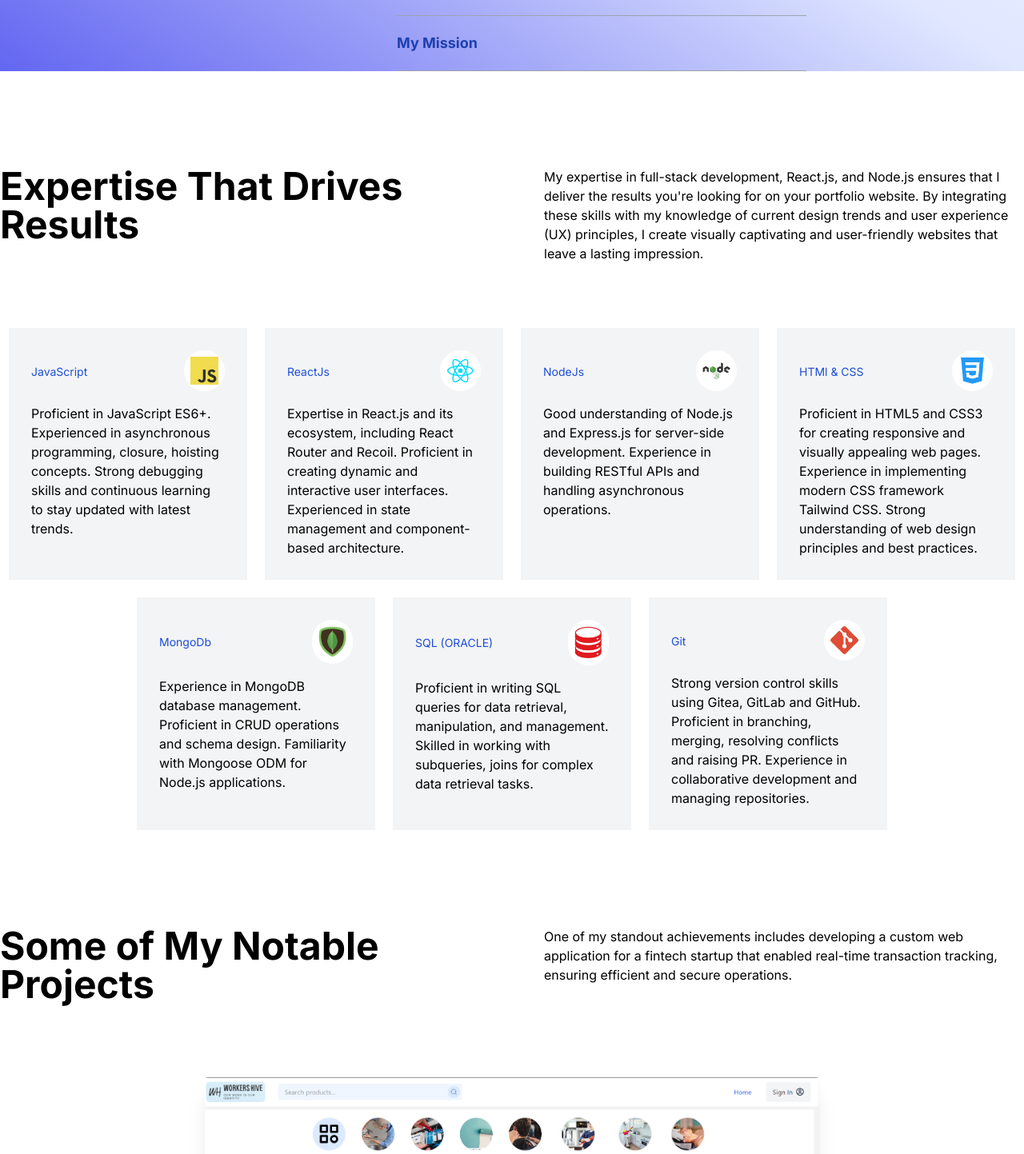
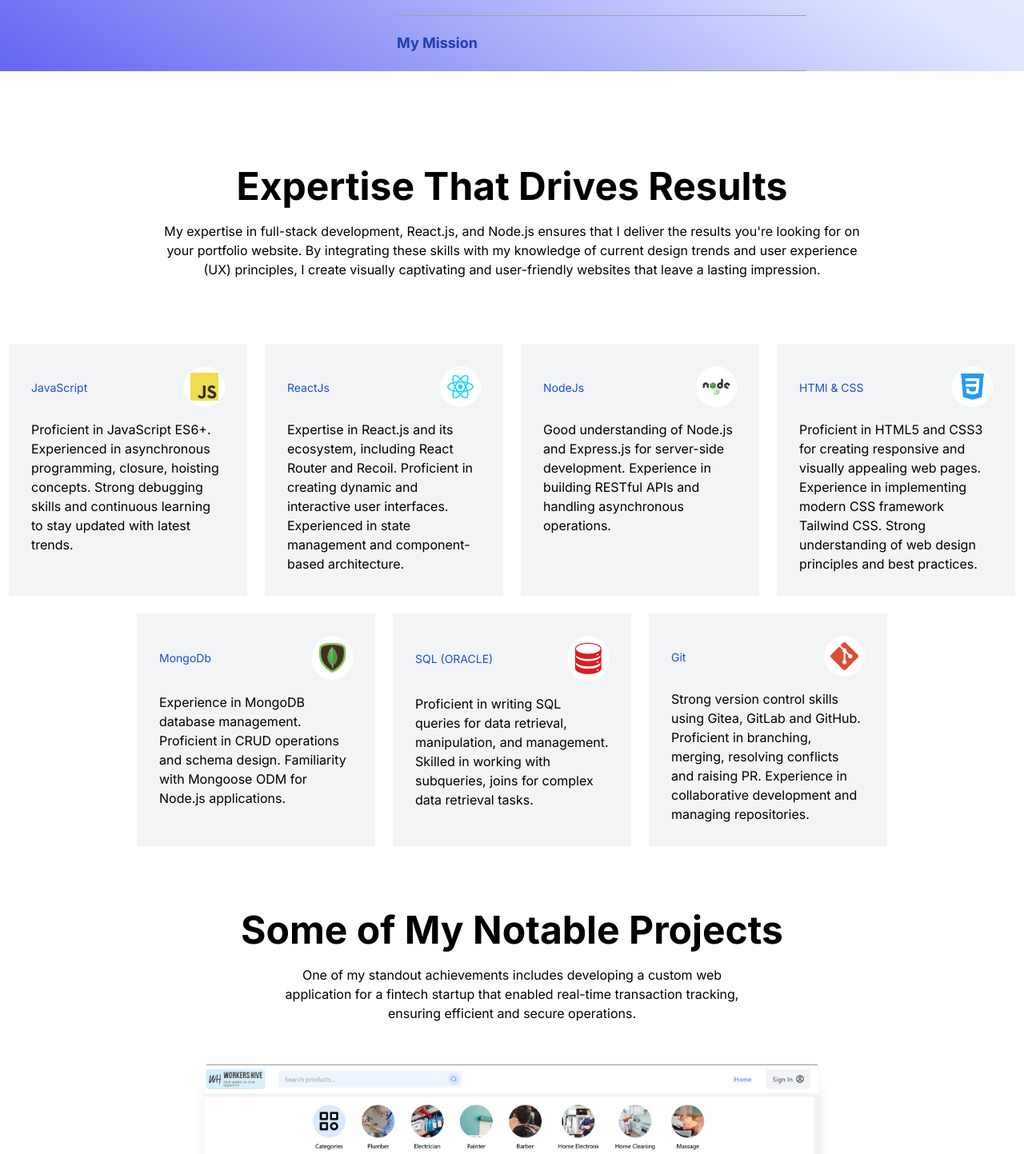
Before and after one commit to chinmaya-kumar-behera/portfolio, a Next.js app in the folder web/: page / in a window 1280 px wide. Shown: the part 2340-3783 px from the top of the page at 80% size. Built offline with nearby package versions, Linux system fonts and the light colour scheme.

Commit message:
UI : update

```diff
--- a/web/views/experience/Experience.js
+++ b/web/views/experience/Experience.js
@@ -73,8 +73,8 @@ const Experience = () => {
           </div>
 
           {/* ---- */}
-          <div className="w-full lg:w-2/5 px-5 py-2 flex items-center">
-            <div className="relative h-[450px] space-y-3  bg-opacity-15 w-full rounded ">
+          <div className="w-full lg:w-2/5 px-0 lg:px-5 py-2 flex items-center">
+            <div className="relative h-[300px] md:[400px] lg:h-[450px] space-y-3 w-full rounded ">
               <div className="h-1/2 w-full flex justify-end items-end gap-3">
                 <div className="relative w-[15%] h-[20%] bg-blue-300">{ImageComp}</div>
                 <div className="relative w-[25%] h-[90%] bg-blue-300">{ImageComp}</div>
--- a/web/views/project/Project.js
+++ b/web/views/project/Project.js
@@ -203,14 +203,16 @@ const Project = () => {
   return (
     <main id="projects" className="min-h-screen space-y-3">
       <PageContainer className={"px-4 lg:px-0 py-5 lg:py-0"}>
-        <div className="flex flex-col lg:flex-row py-10 lg:py-20 gap-10 lg:gap-20">
-          <div className="w-full lg:w-1/2 flex flex-col font-bold text-3xl lg:text-5xl">
+        <div className="w-full text-center py-10 space-y-5">
+          <div className="w-full  font-bold text-3xl lg:text-5xl">
             <h1 className="">Some of My Notable Projects</h1>
           </div>
-          <div className="w-full lg:w-1/2">
-            One of my standout achievements includes developing a custom web
-            application for a fintech startup that enabled real-time transaction
-            tracking, ensuring efficient and secure operations.
+          <div className="max-w-xl mx-auto">
+            <p>
+              One of my standout achievements includes developing a custom web
+              application for a fintech startup that enabled real-time
+              transaction tracking, ensuring efficient and secure operations.
+            </p>
           </div>
         </div>
       </PageContainer>
--- a/web/views/skill/Skills.js
+++ b/web/views/skill/Skills.js
@@ -98,11 +98,11 @@ const Skills = () => {
   return (
     <main id="skills" className="py-10">
       <PageContainer className={"px-4 lg:px-0 py-5 lg:py-0"}>
-        <div className="flex flex-col lg:flex-row py-10 lg:py-20 gap-10 lg:gap-20">
-          <div className="w-full lg:w-1/2 flex flex-col font-bold text-3xl lg:text-5xl">
+        <div className="py-10 lg:py-20 space-y-5 text-center">
+          <div className="w-full font-bold text-3xl lg:text-5xl">
             <h1 className="">Expertise That Drives Results</h1>
           </div>
-          <div className="w-full lg:w-1/2">
+          <div className="w-full max-w-4xl mx-auto">
             <p>
               My expertise in full-stack development, React.js, and Node.js
               ensures that I deliver the results you're looking for on your
```
